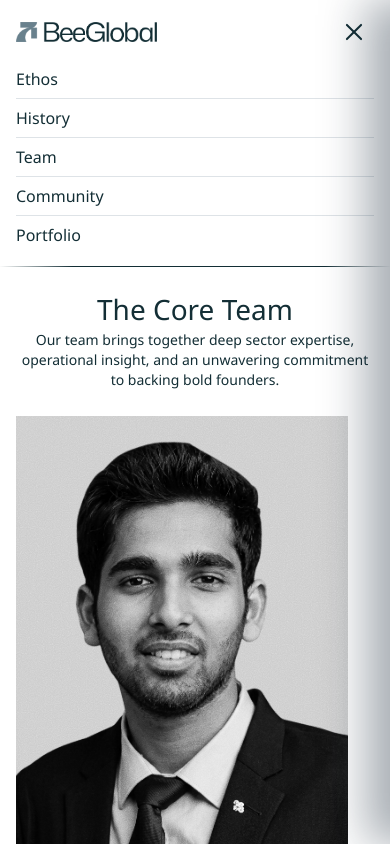
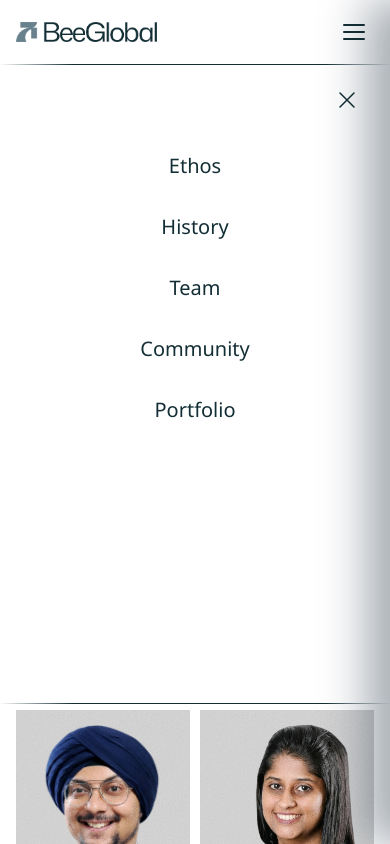
Before and after one commit to Pushstarters/Beenext, a React (Vite) app: page /team in a window 390 px wide. Both pictures are taken after a click on the button "Toggle navigation menu". Shown: the top 844 px of the page. Built offline with nearby package versions, Linux system fonts and the light colour scheme; a web font is replaced by a local one.

Commit message:
mobile reponsive design done

```diff
--- a/src/components/NavBar.tsx
+++ b/src/components/NavBar.tsx
@@ -1,6 +1,12 @@
 import { useEffect, useState } from "react";
 import { NavLink, useLocation } from "react-router-dom";
 import beeglobalLogo from "../public/beeglobal-logo.png";
+
+const CloseIcon = () => (
+  <svg width="18" height="18" viewBox="0 0 18 18" fill="none" aria-hidden="true">
+    <path d="M2 2L16 16M16 2L2 16" stroke="#132e35" strokeWidth="1.5" strokeLinecap="round"/>
+  </svg>
+);
 
 const linkClass = ({ isActive }: { isActive: boolean }) =>
   isActive ? "nav-link active" : "nav-link";
@@ -12,6 +18,11 @@ const NavBar = () => {
   useEffect(() => {
     setIsMenuOpen(false);
   }, [location.pathname]);
+
+  useEffect(() => {
+    document.body.style.overflow = isMenuOpen ? "hidden" : "";
+    return () => { document.body.style.overflow = ""; };
+  }, [isMenuOpen]);
 
   const toggleMenu = () => {
     setIsMenuOpen((prev) => !prev);
@@ -41,6 +52,9 @@ const NavBar = () => {
         </button>
       </div>
       <div className={`nav-links ${isMenuOpen ? "is-open" : ""}`} id="main-navigation">
+        <button className="nav-close-btn" onClick={closeMenu} aria-label="Close navigation menu">
+          <CloseIcon />
+        </button>
         <NavLink className={linkClass} to="/ethos" end onClick={closeMenu}>
           Ethos
         </NavLink>
--- a/src/index.css
+++ b/src/index.css
@@ -134,6 +134,10 @@ a {
   font-weight: 500;
 }
 
+.nav-close-btn {
+  display: none;
+}
+
 .page-wrap {
   flex: 1;
   display: flex;
@@ -261,6 +265,8 @@ a {
 }
 
 .bottom-bar {
+  position: relative;
+  z-index: 200;
   background: #132e35;
   padding: 34px 80px;
   display: flex;
@@ -478,6 +484,55 @@ a {
   }
   .disclosure-item--full {
     width: 100%;
+  }
+}
+
+@media (max-width: 480px) {
+  .disclosure-page {
+    padding: 20px 16px;
+    margin-bottom: 0;
+  }
+
+  .disclosure-hero {
+    margin-bottom: 28px;
+  }
+
+  .disclosure-title {
+    font-size: 24px;
+    line-height: 1.2;
+  }
+
+  .disclosure-subtitle {
+    font-size: 13px;
+    line-height: 1.55;
+  }
+
+  .disclosure-grid {
+    padding-bottom: 0;
+    row-gap: 0;
+  }
+
+  .disclosure-item {
+    padding-top: 20px;
+    padding-bottom: 15px;
+    gap: 12px;
+  }
+
+  .disclosure-item--full {
+    padding-top: 20px;
+  }
+
+  .disclosure-item-body {
+    gap: 6px;
+  }
+
+  .disclosure-item-value {
+    font-size: 15px;
+  }
+
+  .disclosure-item--full .disclosure-item-value {
+    font-size: 14px;
+    line-height: 1.6;
   }
 }
 
@@ -609,6 +664,45 @@ a {
   }
   .grievance-cards {
     grid-template-columns: 1fr;
+  }
+}
+
+@media (max-width: 480px) {
+  .grievance-page {
+    min-height: unset;
+    padding: 24px 16px 40px;
+  }
+
+  .grievance-hero {
+    margin-bottom: 24px;
+    gap: 16px;
+    width: 100%;
+  }
+
+  .grievance-title {
+    font-size: 26px;
+    line-height: 1.15;
+  }
+
+  .grievance-download {
+    width: fit-content;
+    justify-content: center;
+    padding: 13px 20px;
+    border-radius: 8px;
+    font-size: 14px;
+  }
+
+  .grievance-cards {
+    gap: 14px;
+  }
+
+  .grievance-card {
+    padding: 20px 16px;
+    gap: 16px;
+  }
+
+  .grievance-card-title {
+    font-size: 16px;
   }
 }
 
@@ -1292,7 +1386,7 @@ a {
   border-left: 1px solid rgba(255, 255, 255, 0.08);
   box-shadow: -24px 0 42px rgba(13, 30, 46, 0.36);
   backdrop-filter: blur(18px);
-  z-index: 40;
+  z-index: 400;
 }
 
 .team-drawer.open {
@@ -1342,6 +1436,7 @@ a {
   border-radius: 0px;
   background: rgba(255, 255, 255, 0.08);
   overflow: hidden;
+  margin:0 auto;
 }
 
 .drawer-media img {
@@ -1420,6 +1515,7 @@ a {
   font-weight: 400;
   font-size: 15px;
   line-height: 1.65;
+  letter-spacing: 0px;
   letter-spacing: 0px;
   color: #ffffff;
 }
@@ -1499,8 +1595,55 @@ a {
 
 @media (max-width: 520px) {
   .team-grid {
-    grid-template-columns: 1fr;
+    grid-template-columns: repeat(2, minmax(0, 1fr));
     justify-content: stretch;
+    column-gap: 10px;
+    row-gap: 16px;
+  }
+
+  .team-photo {
+    height: auto;
+    aspect-ratio: 3 / 4;
+  }
+
+  .team-photo img {
+    filter: grayscale(0%);
+  }
+
+  .team-photo-name {
+    opacity: 1;
+    transform: translateY(0);
+    font-size: 13px;
+    padding: 0;
+    left: 12px;
+    bottom: 12px;
+    background-color: transparent;
+    border-radius: 0;
+    text-shadow: 0 1px 4px rgba(0, 0, 0, 0.6);
+  }
+
+  .team-photo::after {
+    content: "→";
+    inset: unset;
+    right: 10px;
+    bottom: 10px;
+    width: 30px;
+    height: 30px;
+    border-radius: 50%;
+    font-size: 15px;
+    line-height: 30px;
+    text-align: center;
+    opacity: 1;
+    transition: none;
+    z-index: 3;
+    color: #fff;
+    background: unset;
+    border: 1px solid #fff;
+}
+
+  .team-card:hover .team-photo::after,
+  .team-card:focus-visible .team-photo::after {
+    opacity: 1;
   }
 
   .team-drawer {
@@ -1638,40 +1781,15 @@ a {
   }
 
   .community-grid {
-    width: 100%;
-    grid-template-columns: repeat(2, minmax(0, 1fr));
-    grid-auto-rows: 180px;
-    gap: 12px;
-  }
-
-  .community-grid.community-grid--animated {
-    animation: none;
-    transform: translateX(0);
-  }
-
-  .community-item {
-    grid-column: auto !important;
-    grid-row: auto !important;
-  }
-
-  .community-item:nth-child(4n + 1) {
-    grid-row: span 2 !important;
+    grid-auto-rows: 26px;
+    gap: 10px;
   }
 }
 
 @media (max-width: 520px) {
   .community-grid {
-    grid-template-columns: 1fr;
-    grid-auto-rows: 220px;
-    gap: 10px;
-  }
-
-  .community-grid.community-grid--animated {
-    animation: none;
-  }
-
-  .community-item:nth-child(4n + 1) {
-    grid-row: auto !important;
+    grid-auto-rows: 34px;
+    gap: 6px;
   }
 }
 
@@ -2070,6 +2188,7 @@ a {
 .portfolio-modal.open {
   opacity: 1;
   pointer-events: auto;
+  z-index: 999;
 }
 
 .portfolio-modal-backdrop {
@@ -2416,7 +2535,8 @@ a {
 @media (max-width: 520px) {
   .portfolio-grid {
     grid-template-columns: repeat(2, minmax(0, 1fr));
-    gap: 12px;
+    column-gap: 12px;
+    row-gap: 20px;
   }
 
   .portfolio-card {
@@ -2832,9 +2952,8 @@ a {
 @media (max-width: 768px) {
   .navbar {
     padding: 12px 16px;
-    align-items: stretch;
-    flex-direction: column;
-    gap: 0;
+    position: relative;
+    z-index: 200;
   }
 
   .nav-top {
@@ -2850,35 +2969,76 @@ a {
     height: 20px;
   }
 
+  /* Keep hamburger as ≡ when open — × lives inside the overlay */
+  .nav-toggle.open .nav-toggle-line:nth-child(1) {
+    transform: none;
+  }
+  .nav-toggle.open .nav-toggle-line:nth-child(2) {
+    opacity: 1;
+  }
+  .nav-toggle.open .nav-toggle-line:nth-child(3) {
+    transform: none;
+  }
+
   .nav-links {
-    width: 100%;
+    position: fixed;
+    top: 64px;
+    left: 0;
+    right: 0;
+    bottom: 140px;
+    background: #ffffff;
+    z-index: 150;
     display: flex;
     flex-direction: column;
+    align-items: center;
+    justify-content: flex-start;
+    padding: 16px 32px 24px;
     gap: 0;
-    max-height: 0;
-    overflow: hidden;
     opacity: 0;
-    transform: translateY(-6px);
+    visibility: hidden;
     pointer-events: none;
-    transition:
-      max-height 260ms ease,
-      opacity 200ms ease,
-      transform 200ms ease;
-    padding: 0;
+    transition: opacity 220ms ease, visibility 220ms ease;
+    overflow-y: auto;
   }
 
   .nav-links.is-open {
-    max-height: 320px;
     opacity: 1;
-    transform: translateY(0);
+    visibility: visible;
     pointer-events: auto;
-    padding-top: 8px;
+    border-top: 0.5px solid;
+    border-bottom: 0.5px solid;
+    border-left: none;
+    border-right: none;
+    border-image: linear-gradient(
+      90deg,
+      rgba(19, 46, 53, 0) 0%,
+      #132e35 18.75%,
+      #132e35 83.17%,
+      rgba(19, 46, 53, 0) 100%
+    ) 1;
+  }
+
+  .nav-close-btn {
+    display: flex;
+    align-self: flex-end;
+    align-items: center;
+    justify-content: center;
+    background: none;
+    border: none;
+    padding: 10px 2px 10px 10px;
+    margin-bottom: 16px;
+    cursor: pointer;
+    color: #132e35;
   }
 
   .nav-links a {
-    width: 100%;
-    padding: 11px 0;
-    border-bottom: 1px solid rgba(22, 59, 88, 0.14);
+    font-size: 20px;
+    line-height: 1.25;
+    padding: 18px 0;
+    width: auto;
+    text-align: center;
+    border-bottom: none;
+    color: #132e35;
   }
 
   .nav-links a:last-child {
@@ -2910,21 +3070,35 @@ a {
   }
 
   .bottom-bar {
-    padding: 18px 16px;
-  }
-
-  .bottom-left,
+    padding: 20px 16px;
+    flex-direction: column;
+    align-items: flex-start;
+    gap: 20px;
+  }
+
+  .bottom-left {
+    flex-direction: row;
+    justify-content: space-between;
+    align-items: center;
+    width: 100%;
+    gap: 0;
+  }
+
   .bottom-right {
     width: 100%;
-  }
-
-  .bottom-right {
     align-items: flex-start;
   }
 
   .footer-nav {
-    gap: 20px;
-    flex-wrap: wrap;
+    width: 100%;
+    justify-content: space-between;
+    flex-wrap: nowrap;
+    gap: 0;
+  }
+
+  .footer-copy {
+    width: 100%;
+    text-align: center;
   }
 
   .contact-hero {
@@ -2981,6 +3155,7 @@ a {
     gap: 10px;
     font-size: 13px;
     border-bottom: 1px solid #d0d7df;
+    justify-content: flex-start;
   }
 
   .history-filter--year,
@@ -3011,7 +3186,8 @@ a {
 
   .team-grid {
     padding: 26px 0 24px;
-    gap: 12px;
+    column-gap: 10px;
+    row-gap: 16px;
   }
 
   .team-drawer {
@@ -3066,8 +3242,17 @@ a {
     padding: 24px 16px 16px;
   }
 
+  .community-hero {
+    text-align: left;
+    margin-bottom: 16px;
+  }
+
+  .community-subtitle {
+    margin: 0;
+  }
+
   .community-grid-shell {
-    padding: 8px 0 16px;
+    padding: 6px 0 16px;
   }
 
   .portfolio-page {
@@ -3075,11 +3260,12 @@ a {
   }
 
   .portfolio-filters {
-    justify-content: flex-start;
-    flex-wrap: nowrap;
-    overflow-x: auto;
+    justify-content: center;
+    flex-wrap: wrap;
+    overflow-x: visible;
     margin-bottom: 24px;
-    padding-bottom: 4px;
+    padding-bottom: 0;
+    gap: 10px;
   }
 
   .portfolio-pill {
@@ -3090,6 +3276,7 @@ a {
 
   .portfolio-card {
     min-height: 164px;
+    aspect-ratio: 1 / 0.9;
   }
 
   .portfolio-modal-frame {
@@ -3168,18 +3355,18 @@ a {
   }
 
   .hero {
-    padding: 56px 14px 46px;
+    padding: 60px 24px 50px;
   }
 
   .hero-title {
-    font-size: 22px;
-    line-height: 1.08;
+    font-size: 30px;
+    line-height: 1.1;
   }
 
   .hero-subtitle {
-    font-size: 14px;
-    line-height: 20px;
-    margin-bottom: 24px;
+    font-size: 15px;
+    line-height: 22px;
+    margin-bottom: 28px;
   }
 
   .hero-subtitle .underline-mark {
@@ -3187,12 +3374,13 @@ a {
   }
 
   .cta-button {
-    width: 100%;
+    padding: 13px 24px;
+    font-size: 13px;
     justify-content: center;
   }
 
   .history-title {
-    font-size: 28px;
+    font-size: 24px;
     line-height: 1.1;
     margin-bottom: 8px;
   }
@@ -3209,6 +3397,7 @@ a {
     gap: 10px;
     padding: 12px 0 16px;
     border-bottom: 1px solid #d0d7df;
+    justify-content: flex-start;
   }
 
   .filter-pill {
@@ -3232,7 +3421,13 @@ a {
   .community-title,
   .portfolio-title,
   .fof-title {
-    font-size: 28px;
+    font-size: 28px !important;
+  }
+
+  .fof-title {
+    font-size: 26px;
+    line-height: 1.15;
+    letter-spacing: -0.01em;
   }
 
   .team-subtitle,
@@ -3254,7 +3449,7 @@ a {
   }
 
   .portfolio-card {
-    min-height: 160px;
+    min-height: unset;
   }
 
   .portfolio-modal-frame {
@@ -3273,6 +3468,118 @@ a {
   .modal-value {
     font-size: 13px;
   }
+
+  /* ── History mobile card layout ── */
+  .history-filters {
+    display: flex;
+    flex-wrap: nowrap;
+    overflow-x: auto;
+    -webkit-overflow-scrolling: touch;
+    gap: 8px;
+    padding: 12px 0 14px;
+    border-bottom: 1px solid #d0d7df;
+  }
+
+  .history-filter.filter-pill {
+    width: auto;
+    min-height: 34px;
+    flex-shrink: 0;
+    border-radius: 999px;
+    border: 1px solid #d5dde0;
+    background: #fff;
+    padding: 0 14px;
+    font-size: 13px;
+    line-height: 1;
+    white-space: nowrap;
+    min-width: 0;
+  }
+
+  .history-rows-header {
+    display: none;
+  }
+
+  .history-table-scroll {
+    overflow-x: visible;
+  }
+
+  .history-rows {
+    min-width: 0;
+    max-height: none;
+    overflow-y: visible;
+    display: flex;
+    flex-direction: column;
+    gap: 14px;
+    padding-top: 14px;
+  }
+
+  .history-row {
+    display: flex;
+    flex-direction: column;
+    min-width: 0;
+    border: 1px solid #d5dde0;
+    border-radius: 8px;
+    overflow: hidden;
+    background: #fff;
+    transform: none !important;
+    filter: none !important;
+    scale: none;
+  }
+
+  .history-row:hover {
+    background: #fff;
+    transform: none;
+  }
+
+  .history-row .cell {
+    display: flex;
+    gap: 12px;
+    padding: 10px 16px;
+    border-bottom: 1px solid #edf0f2;
+    font-size: 14px;
+    line-height: 1.5;
+    color: #132e35;
+    font-weight: 300;
+    text-align: left;
+    min-width: 0;
+  }
+
+  .history-row .founders {
+    text-align: left;
+  }
+
+  .history-row .amount {
+    font-size: 14px;
+    font-weight: 300;
+    letter-spacing: 0;
+    text-align: left;
+  }
+
+  .history-row .cell:last-child {
+    border-bottom: none;
+  }
+
+  .history-row .cell::before {
+    flex-shrink: 0;
+    width: 110px;
+    font-weight: 600;
+    color: #132e35;
+  }
+
+  .history-row .cell.year::before    { content: "Founding Year:"; }
+  .history-row .cell.company::before { content: "Company Name:"; }
+  .history-row .cell.founders::before { content: "Founders:"; }
+  .history-row .cell.amount::before  { content: "Location:"; }
+  .history-row .cell.desc::before    { content: "Description:"; }
+  .history-row .cell.sector          { display: none; }
+
+  .history-row .year    { order: 1; }
+  .history-row .company { order: 2; }
+  .history-row .founders { order: 3; }
+  .history-row .amount  { order: 4; }
+  .history-row .desc    { order: 5; }
+  .history-row .sector  { order: 6; }
+
+  .history-row--empty .cell.desc::before { content: none; }
 }
 
 /* ═══════════════════════════════════════════════════════════════
@@ -3503,6 +3810,7 @@ a {
 
 @media (max-width: 480px) {
   .ethos-page {
+    min-height: unset;
     padding: 28px 16px 48px;
   }
 
@@ -3510,29 +3818,35 @@ a {
     margin-bottom: 24px;
   }
 
+  .ethos-intro {
+    text-align: left;
+    margin-bottom: 24px;
+  }
+
   .ethos-title {
-    font-size: 24px;
+    font-size: 30px;
+    line-height: 1.1;
+    margin-bottom: 16px;
   }
 
   .ethos-body {
-    font-size: 13px;
-  }
-
-  .ethos-intro {
-    margin-bottom: 24px;
+    font-size: 14px;
+    line-height: 1.6;
   }
 
   .ethos-pillar-row {
-    padding: 16px 0;
+    padding: 18px 0;
   }
 
   .ethos-pillar-label {
-    font-size: 13px;
+    font-size: 16px;
+    color: #132e35;
   }
 
   .ethos-pillar-btn {
-    width: 30px;
-    height: 30px;
+    width: 34px;
+    height: 34px;
+    background: #132e35;
   }
 }
 
@@ -3601,14 +3915,16 @@ a {
 .transpac-map-blink-layer {
   position: absolute;
   inset: 0;
+  background: #3d6b7d;
   mix-blend-mode: screen;
+  opacity: 0;
   animation: transpac-blink 1.8s ease-in-out infinite;
   pointer-events: none;
 }
 
 @keyframes transpac-blink {
-  0%, 100% { background: #000000; }
-  50%       { background: #7ab8d0; }
+  0%, 100% { opacity: 0; }
+  50%       { opacity: 0.7; }
 }
 
 @keyframes transpac-pulse {
@@ -3667,6 +3983,8 @@ a {
   .transpac-map-inner {
     aspect-ratio: 4 / 3;
     overflow: hidden;
+    width:90%;
+    margin: 0 auto;
   }
   .transpac-map-img {
     width: 100%;
@@ -3815,6 +4133,54 @@ a {
   }
 }
 
+@media (max-width: 480px) {
+.seedplatform-card {
+    border: 1px solid #132E35;
+}
+  .seedplatform-page {
+    min-height: unset;
+    padding: 0 16px;
+  }
+
+  .seedplatform-back {
+    padding-left: 0;
+    padding-top: 0px;
+    padding-bottom: 4px;
+  }
+
+  .seedplatform-hero {
+    text-align: left;
+    padding: 16px 0 20px;
+    max-width: none;
+    margin: 0;
+  }
+
+  .seedplatform-title {
+    font-size: 24px;
+    line-height: 1.1;
+    margin-bottom: 12px;
+  }
+
+  .seedplatform-subtitle {
+    font-size: 14px;
+    line-height: 1.65;
+  }
+
+  .seedplatform-cards {
+    padding: 0 0 40px;
+    gap: 12px;
+  }
+
+  .seedplatform-card {
+    padding: 18px 20px;
+  }
+
+  .seedplatform-card-title {
+    font-size: 18px;
+    margin-bottom: 8px;
+  }
+}
+
 /* ── Founder-First ── */
 .founderfirst-page {
   min-height: calc(100vh - 60px);
@@ -3925,3 +4291,52 @@ a {
     padding: 0 16px 48px;
   }
 }
+
+@media (max-width: 480px) {
+  .founderfirst-page {
+    min-height: unset;
+    padding: 0 16px;
+  }
+
+  .founderfirst-back {
+    padding-left: 0;
+    padding-top: 0px;
+    padding-bottom: 4px;
+  }
+
+  .founderfirst-hero {
+    padding: 16px 0 20px;
+    max-width: none;
+    margin: 0;
+  }
+
+  .founderfirst-title {
+    font-size: 28px;
+    line-height: 1.1;
+    margin-bottom: 12px;
+  }
+
+  .founderfirst-subtitle {
+    font-size: 14px;
+    line-height: 1.6;
+  }
+
+  .founderfirst-cards {
+    padding: 0 0 40px;
+    gap: 12px;
+  }
+
+  .founderfirst-card {
+    padding: 20px 20px;
+    border: 1px solid #132E35;
+  }
+
+  .founderfirst-card-title {
+    font-size: 18px;
+    margin-bottom: 12px;
+  }
+
+  .founderfirst-card-body {
+    font-size: 14px;
+  }
+}
--- a/src/pages/Community.tsx
+++ b/src/pages/Community.tsx
@@ -199,6 +199,7 @@ const Community = () => {
           ))}
         </div>
       </section>
+
     </div>
   );
 };
--- a/src/pages/SeedPlatform.tsx
+++ b/src/pages/SeedPlatform.tsx
@@ -22,23 +22,23 @@ const SeedPlatform = () => (
 
     <div className="seedplatform-cards">
       <div className="seedplatform-card">
-        <h2 className="seedplatform-card-title">Stage Focus</h2>
+        <h2 className="seedplatform-card-title">Stage Focus:</h2>
         <p className="seedplatform-card-body">
-          100% committed to your Pre-Seed and Seed journey.
+          100% committed to your Pre-Seed, Seed, and Series A journey.
         </p>
       </div>
 
       <div className="seedplatform-card">
-        <h2 className="seedplatform-card-title">First Cheque</h2>
+        <h2 className="seedplatform-card-title">First Cheque:</h2>
         <p className="seedplatform-card-body">
-          High-conviction backing ranging from USD 1mn to 4mn.
+          High-conviction backing ranging from USD 500k to 3M.
         </p>
       </div>
 
       <div className="seedplatform-card">
-        <h2 className="seedplatform-card-title">Sector Preferences</h2>
+        <h2 className="seedplatform-card-title">Sector Preferences:</h2>
         <ul className="seedplatform-card-list">
-          <li>Foundational Sectors (Consumer)</li>
+          <li>Foundational Sectors (Industrials, Financial Services, Consumer Brands)</li>
           <li>Frontier Tech (B2B AI, DeepTech, Space Tech, and Life Sciences)</li>
         </ul>
       </div>
```
